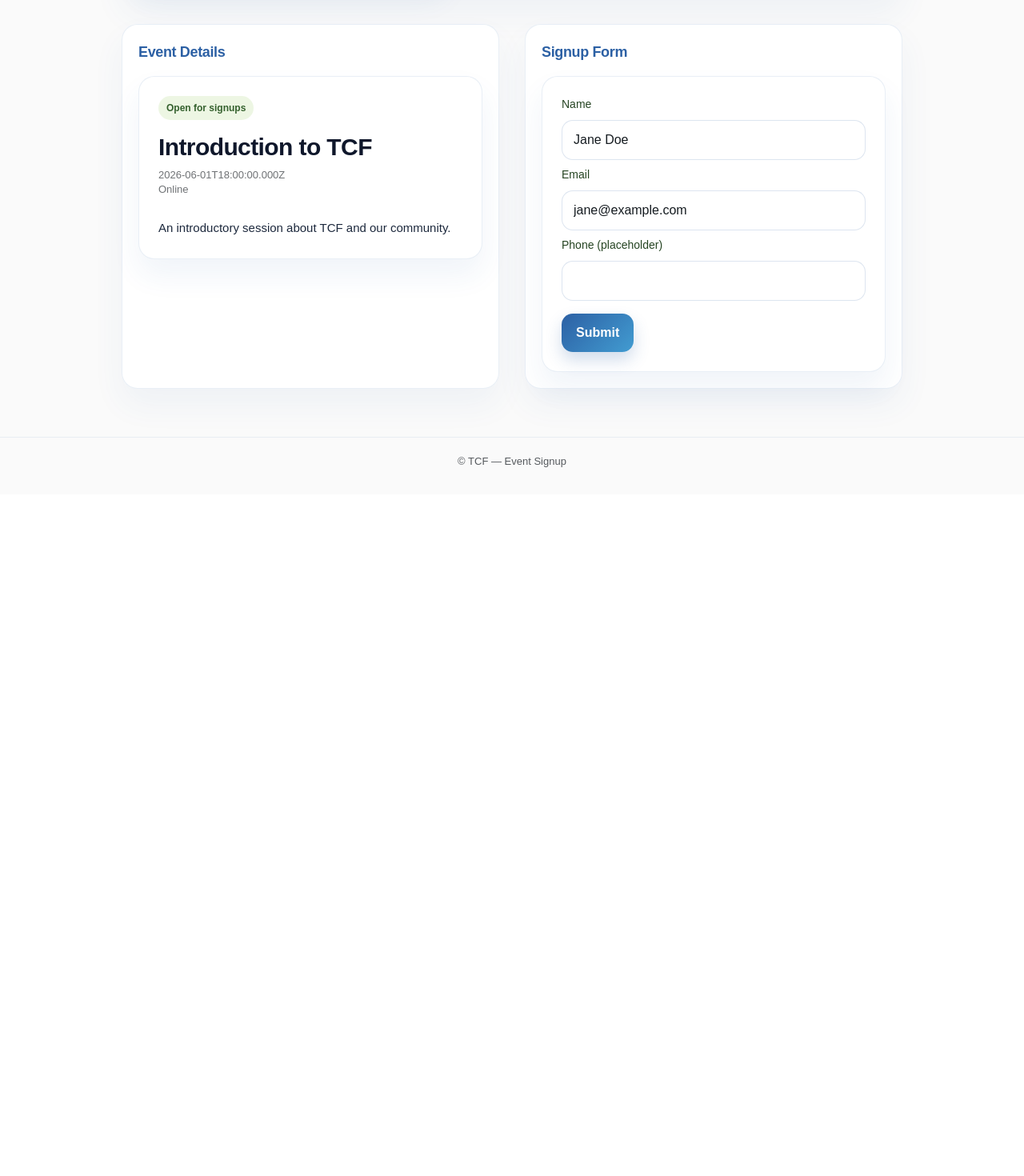
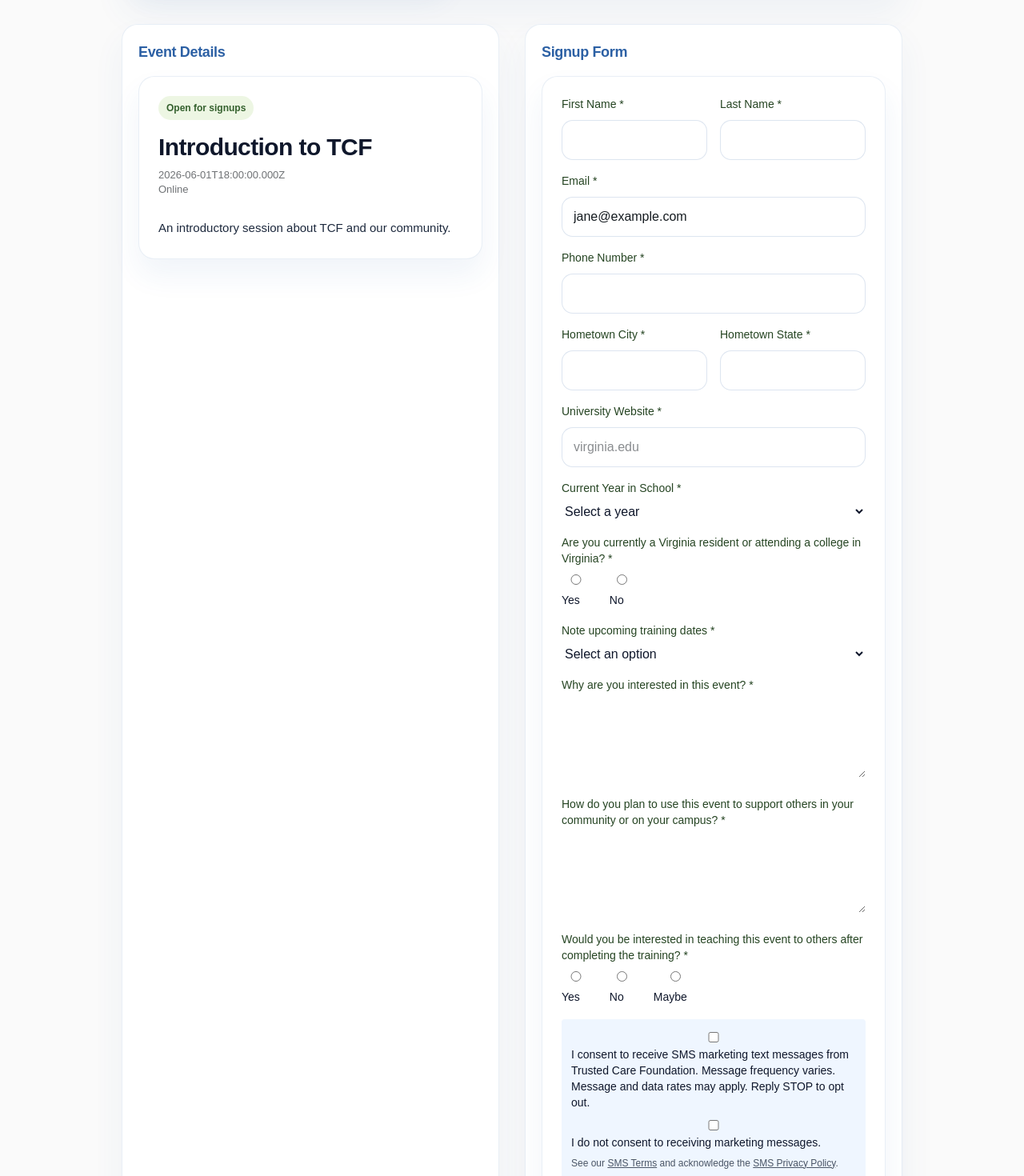
Before and after one commit to TCFEngTeam/tcf-signup-site, a Next.js app: page /preview in a window 1280 px wide. Shown: the part 700-2170 px from the top of the page at 80% size. Before the commit the page ends 1318 px from the top, so only its background shows below. Built offline with nearby package versions, Linux system fonts and the light colour scheme.

Commit message:
populated form with more fields

```diff
--- a/src/app/components/EventSignupForm.tsx
+++ b/src/app/components/EventSignupForm.tsx
@@ -9,9 +9,21 @@
 }
 
 export default function EventSignupForm({ eventId, prefillData }: SignupFormProps) {
-  const [name, setName] = useState(prefillData?.name ?? '')
+  const [firstName, setFirstName] = useState(prefillData?.firstName ?? '')
+  const [lastName, setLastName] = useState(prefillData?.lastName ?? '')
   const [email, setEmail] = useState(prefillData?.email ?? '')
   const [phone, setPhone] = useState(prefillData?.phone ?? '')
+  const [hometownCity, setHometownCity] = useState(prefillData?.hometownCity ?? '')
+  const [hometownState, setHometownState] = useState(prefillData?.hometownState ?? '')
+  const [universityWebsite, setUniversityWebsite] = useState(prefillData?.universityWebsite ?? '')
+  const [currentYear, setCurrentYear] = useState(prefillData?.currentYear ?? '')
+  const [isVirginiaResident, setIsVirginiaResident] = useState(prefillData?.isVirginiaResident ?? '')
+  const [trainingDates, setTrainingDates] = useState(prefillData?.trainingDates ?? '')
+  const [interestReason, setInterestReason] = useState(prefillData?.interestReason ?? '')
+  const [communitySupport, setCommunitySupport] = useState(prefillData?.communitySupport ?? '')
+  const [interestedInTeaching, setInterestedInTeaching] = useState(prefillData?.interestedInTeaching ?? '')
+  const [smsMarketing, setSmsMarketing] = useState(prefillData?.smsMarketing ?? false)
+  const [smsConsent, setSmsConsent] = useState(prefillData?.smsConsent ?? false)
   const [submitting, setSubmitting] = useState(false)
   const [message, setMessage] = useState<string | null>(null)
 
@@ -19,9 +31,21 @@
     // Load saved profile if available
     const saved = loadProfile()
     if (saved) {
-      setName(saved.name ?? name)
+      setFirstName(saved.firstName ?? firstName)
+      setLastName(saved.lastName ?? lastName)
       setEmail(saved.email ?? email)
       setPhone(saved.phone ?? phone)
+      setHometownCity(saved.hometownCity ?? hometownCity)
+      setHometownState(saved.hometownState ?? hometownState)
+      setUniversityWebsite(saved.universityWebsite ?? universityWebsite)
+      setCurrentYear(saved.currentYear ?? currentYear)
+      setIsVirginiaResident(saved.isVirginiaResident ?? isVirginiaResident)
+      setTrainingDates(saved.trainingDates ?? trainingDates)
+      setInterestReason(saved.interestReason ?? interestReason)
+      setCommunitySupport(saved.communitySupport ?? communitySupport)
+      setInterestedInTeaching(saved.interestedInTeaching ?? interestedInTeaching)
+      setSmsMarketing(saved.smsMarketing ?? smsMarketing)
+      setSmsConsent(saved.smsConsent ?? smsConsent)
     }
     // eslint-disable-next-line react-hooks/exhaustive-deps
   }, [])
@@ -29,16 +53,61 @@
   function handleSubmit(e: React.FormEvent) {
     e.preventDefault()
     setMessage(null)
+
+    // Client-side validation
+    if (!firstName.trim() || !lastName.trim() || !email.trim() || !phone.trim() ||
+        !hometownCity.trim() || !hometownState.trim() || !universityWebsite.trim() ||
+        !currentYear || !isVirginiaResident || !trainingDates || !interestReason.trim() ||
+        !communitySupport.trim() || !interestedInTeaching) {
+      setMessage('Please fill in all required fields')
+      return
+    }
+
     setSubmitting(true)
     // Save profile locally for future autofill
-    saveProfile({ name, email, phone })
+    saveProfile({
+      firstName,
+      lastName,
+      email,
+      phone,
+      hometownCity,
+      hometownState,
+      universityWebsite,
+      currentYear,
+      isVirginiaResident,
+      trainingDates,
+      interestReason,
+      communitySupport,
+      interestedInTeaching,
+      smsMarketing,
+      smsConsent,
+    })
 
     ;(async () => {
       try {
         const res = await fetch('/api/signup', {
           method: 'POST',
           headers: { 'Content-Type': 'application/json' },
-          body: JSON.stringify({ eventId, data: { name, email, phone } }),
+          body: JSON.stringify({
+            eventId,
+            data: {
+              firstName,
+              lastName,
+              email,
+              phone,
+              hometownCity,
+              hometownState,
+              universityWebsite,
+              currentYear,
+              isVirginiaResident,
+              trainingDates,
+              interestReason,
+              communitySupport,
+              interestedInTeaching,
+              smsMarketing,
+              smsConsent,
+            },
+          }),
         })
 
         const payload = await res.json()
@@ -57,24 +126,136 @@
 
   return (
     <form className="event-signup-form signup-card" onSubmit={handleSubmit}>
-      <label className="block mb-2">
-        <div className="field-label text-sm font-medium">Name</div>
-        <input name="name" value={name} onChange={(e) => setName(e.target.value)} className="mt-1 w-full" />
-      </label>
+      {/* Name Fields */}
+      <div className="grid grid-cols-2 gap-4 mb-4">
+        <label className="block">
+          <div className="field-label text-sm font-medium">First Name *</div>
+          <input name="firstName" value={firstName} onChange={(e) => setFirstName(e.target.value)} className="mt-1 w-full" required />
+        </label>
+        <label className="block">
+          <div className="field-label text-sm font-medium">Last Name *</div>
+          <input name="lastName" value={lastName} onChange={(e) => setLastName(e.target.value)} className="mt-1 w-full" required />
+        </label>
+      </div>
 
-      <label className="block mb-2">
-        <div className="field-label text-sm font-medium">Email</div>
-        <input name="email" value={email} onChange={(e) => setEmail(e.target.value)} className="mt-1 w-full" />
+      {/* Contact Fields */}
+      <label className="block mb-4">
+        <div className="field-label text-sm font-medium">Email *</div>
+        <input name="email" type="email" value={email} onChange={(e) => setEmail(e.target.value)} className="mt-1 w-full" required />
       </label>
 
       <label className="block mb-4">
-        <div className="field-label text-sm font-medium">Phone (placeholder)</div>
-        <input name="phone" value={phone} onChange={(e) => setPhone(e.target.value)} className="mt-1 w-full" />
+        <div className="field-label text-sm font-medium">Phone Number *</div>
+        <input name="phone" value={phone} onChange={(e) => setPhone(e.target.value)} className="mt-1 w-full" required />
       </label>
 
+      {/* Hometown Fields */}
+      <div className="grid grid-cols-2 gap-4 mb-4">
+        <label className="block">
+          <div className="field-label text-sm font-medium">Hometown City *</div>
+          <input name="hometownCity" value={hometownCity} onChange={(e) => setHometownCity(e.target.value)} className="mt-1 w-full" required />
+        </label>
+        <label className="block">
+          <div className="field-label text-sm font-medium">Hometown State *</div>
+          <input name="hometownState" value={hometownState} onChange={(e) => setHometownState(e.target.value)} className="mt-1 w-full" required />
+        </label>
+      </div>
+
+      {/* University Website */}
+      <label className="block mb-4">
+        <div className="field-label text-sm font-medium">University Website *</div>
+        <input name="universityWebsite" value={universityWebsite} onChange={(e) => setUniversityWebsite(e.target.value)} className="mt-1 w-full" placeholder="virginia.edu" required />
+      </label>
+
+      {/* Current Year in School */}
+      <label className="block mb-4">
+        <div className="field-label text-sm font-medium">Current Year in School *</div>
+        <select name="currentYear" value={currentYear} onChange={(e) => setCurrentYear(e.target.value)} className="mt-1 w-full" required>
+          <option value="">Select a year</option>
+          <option value="freshman">Freshman</option>
+          <option value="sophomore">Sophomore</option>
+          <option value="junior">Junior</option>
+          <option value="senior">Senior</option>
+          <option value="graduate">Graduate</option>
+          <option value="other">Other</option>
+        </select>
+      </label>
+
+      {/* Virginia Resident Radio */}
+      <fieldset className="mb-4">
+        <div className="field-label text-sm font-medium mb-2">Are you currently a Virginia resident or attending a college in Virginia? *</div>
+        <div className="flex gap-6">
+          <label className="flex items-center gap-2">
+            <input type="radio" name="isVirginiaResident" value="yes" checked={isVirginiaResident === 'yes'} onChange={(e) => setIsVirginiaResident(e.target.value)} required />
+            <span className="text-sm">Yes</span>
+          </label>
+          <label className="flex items-center gap-2">
+            <input type="radio" name="isVirginiaResident" value="no" checked={isVirginiaResident === 'no'} onChange={(e) => setIsVirginiaResident(e.target.value)} required />
+            <span className="text-sm">No</span>
+          </label>
+        </div>
+      </fieldset>
+
+      {/* Training Dates */}
+      <label className="block mb-4">
+        <div className="field-label text-sm font-medium">Note upcoming training dates *</div>
+        <select name="trainingDates" value={trainingDates} onChange={(e) => setTrainingDates(e.target.value)} className="mt-1 w-full" required>
+          <option value="">Select an option</option>
+          <option value="available">Available for any date</option>
+          <option value="not-available">Not available for any date</option>
+        </select>
+      </label>
+
+      {/* Why interested */}
+      <label className="block mb-4">
+        <div className="field-label text-sm font-medium">Why are you interested in this event? *</div>
+        <textarea name="interestReason" value={interestReason} onChange={(e) => setInterestReason(e.target.value)} className="mt-1 w-full h-24" required />
+      </label>
+
+      {/* Community support */}
+      <label className="block mb-4">
+        <div className="field-label text-sm font-medium">How do you plan to use this event to support others in your community or on your campus? *</div>
+        <textarea name="communitySupport" value={communitySupport} onChange={(e) => setCommunitySupport(e.target.value)} className="mt-1 w-full h-24" required />
+      </label>
+
+      {/* Interested in Teaching */}
+      <fieldset className="mb-4">
+        <div className="field-label text-sm font-medium mb-2">Would you be interested in teaching this event to others after completing the training? *</div>
+        <div className="flex gap-6">
+          <label className="flex items-center gap-2">
+            <input type="radio" name="interestedInTeaching" value="yes" checked={interestedInTeaching === 'yes'} onChange={(e) => setInterestedInTeaching(e.target.value)} required />
+            <span className="text-sm">Yes</span>
+          </label>
+          <label className="flex items-center gap-2">
+            <input type="radio" name="interestedInTeaching" value="no" checked={interestedInTeaching === 'no'} onChange={(e) => setInterestedInTeaching(e.target.value)} required />
+            <span className="text-sm">No</span>
+          </label>
+          <label className="flex items-center gap-2">
+            <input type="radio" name="interestedInTeaching" value="maybe" checked={interestedInTeaching === 'maybe'} onChange={(e) => setInterestedInTeaching(e.target.value)} required />
+            <span className="text-sm">Maybe</span>
+          </label>
+        </div>
+      </fieldset>
+
+      {/* Consent Checkboxes */}
+      <div className="mb-4 p-3 bg-blue-50 rounded text-sm space-y-2">
+        <label className="flex items-start gap-2">
+          <input type="checkbox" name="smsMarketing" checked={smsMarketing} onChange={(e) => setSmsMarketing(e.target.checked)} className="mt-1 flex-shrink-0" />
+          <span>I consent to receive SMS marketing text messages from Trusted Care Foundation. Message frequency varies. Message and data rates may apply. Reply STOP to opt out.</span>
+        </label>
+        <label className="flex items-start gap-2">
+          <input type="checkbox" name="smsConsent" checked={smsConsent} onChange={(e) => setSmsConsent(e.target.checked)} className="mt-1 flex-shrink-0" />
+          <span>I do not consent to receiving marketing messages.</span>
+        </label>
+        <div className="text-xs text-gray-600 mt-2">
+          See our <a href="#" className="underline">SMS Terms</a> and acknowledge the <a href="#" className="underline">SMS Privacy Policy</a>.
+        </div>
+      </div>
+
+      {/* Submit Button */}
       <div className="flex items-center gap-4">
         <button type="submit" disabled={submitting} className="btn-primary">
-          {submitting ? 'Submitting…' : 'Submit'}
+          {submitting ? 'Submitting…' : 'Next Step'}
         </button>
         {message && (
           <div className={`text-sm ${message.toLowerCase().includes('success') ? 'success-chip' : 'error-chip'}`}>
```
